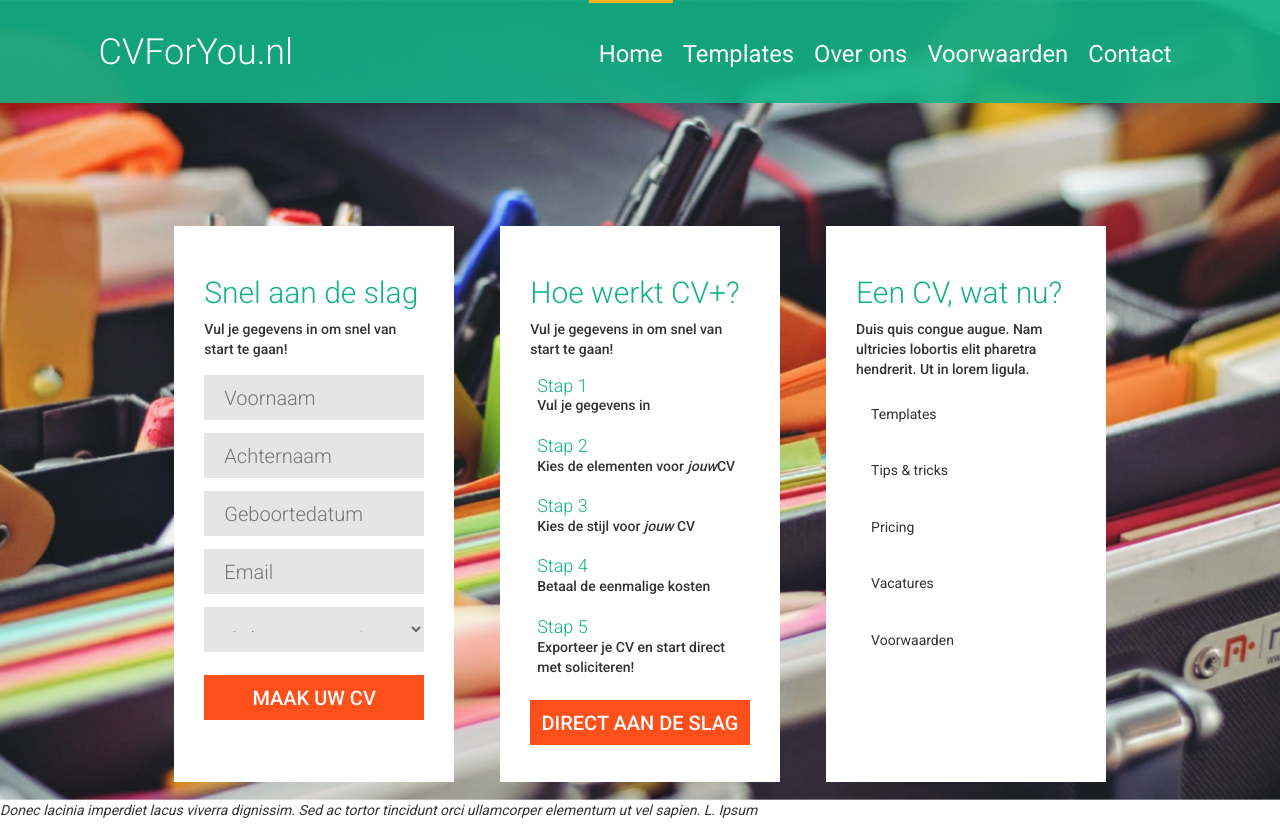
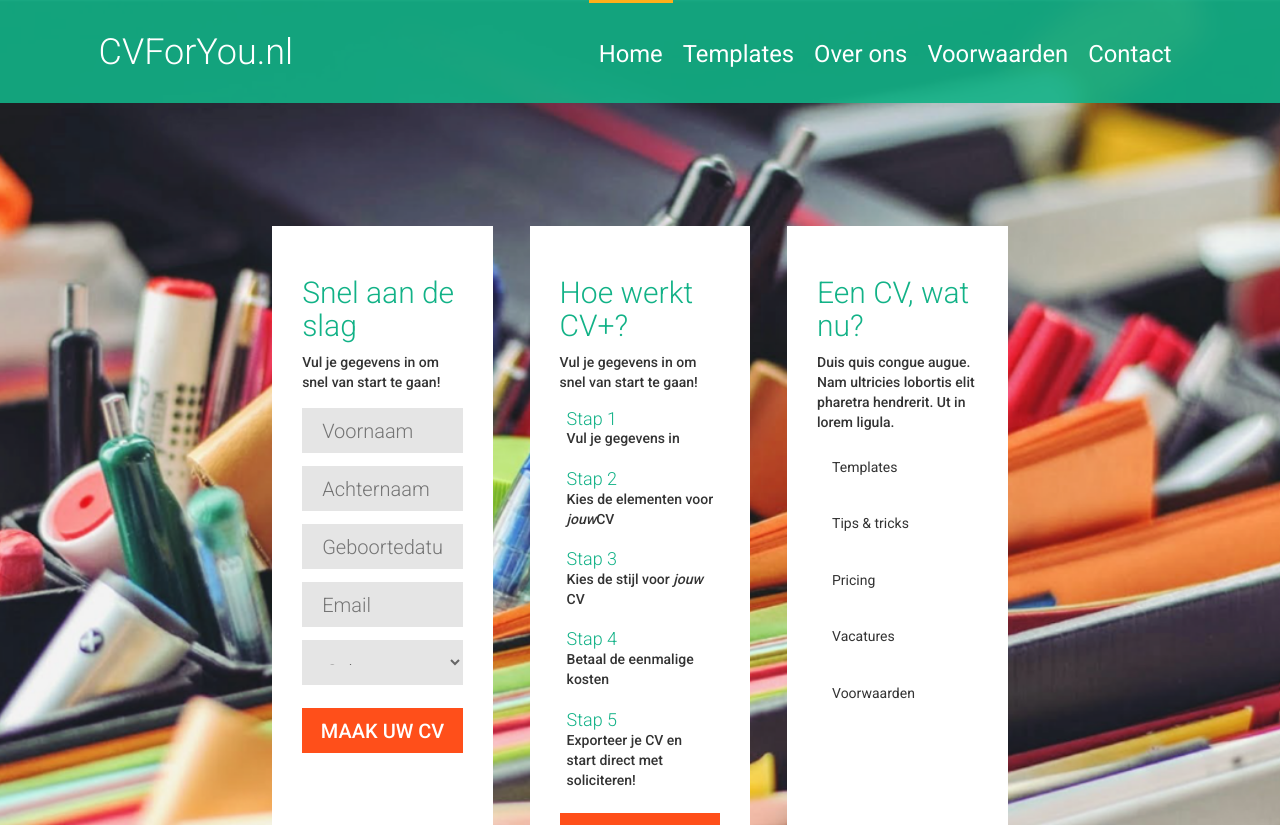
Before and after one commit to DemienD/CurriculumVitae_LineaOpus, a PHP site: page / in a window 1280 px wide. Shown: the top 825 px of the page. Run offline with PHP 8.4, Linux system fonts and the light colour scheme; some libraries are stand-ins or nearby versions.

Commit message:
content overflow fixed. Background image enlarged. Test jolien

```diff
--- a/inc/styles/main.css
+++ b/inc/styles/main.css
@@ -77,8 +77,9 @@ nav.main-menu ul li.current a {
 .intro-section {
   background: url('../../images/intro.png') no-repeat center;
   background-size: cover;
-  height: 100vh;
+  height: auto;
   width: 100%;
+  padding: 0 10.5vw 17.7vh 10.5vw;
 }
 
 .intro-section .row {
@@ -94,7 +95,6 @@ nav.main-menu ul li.current a {
 }
 
 .intro-card {
-  /*max-width: 414px;*/
   max-width: 27.3%;
   min-height: 54.1vh;
   background: #fff;
```
